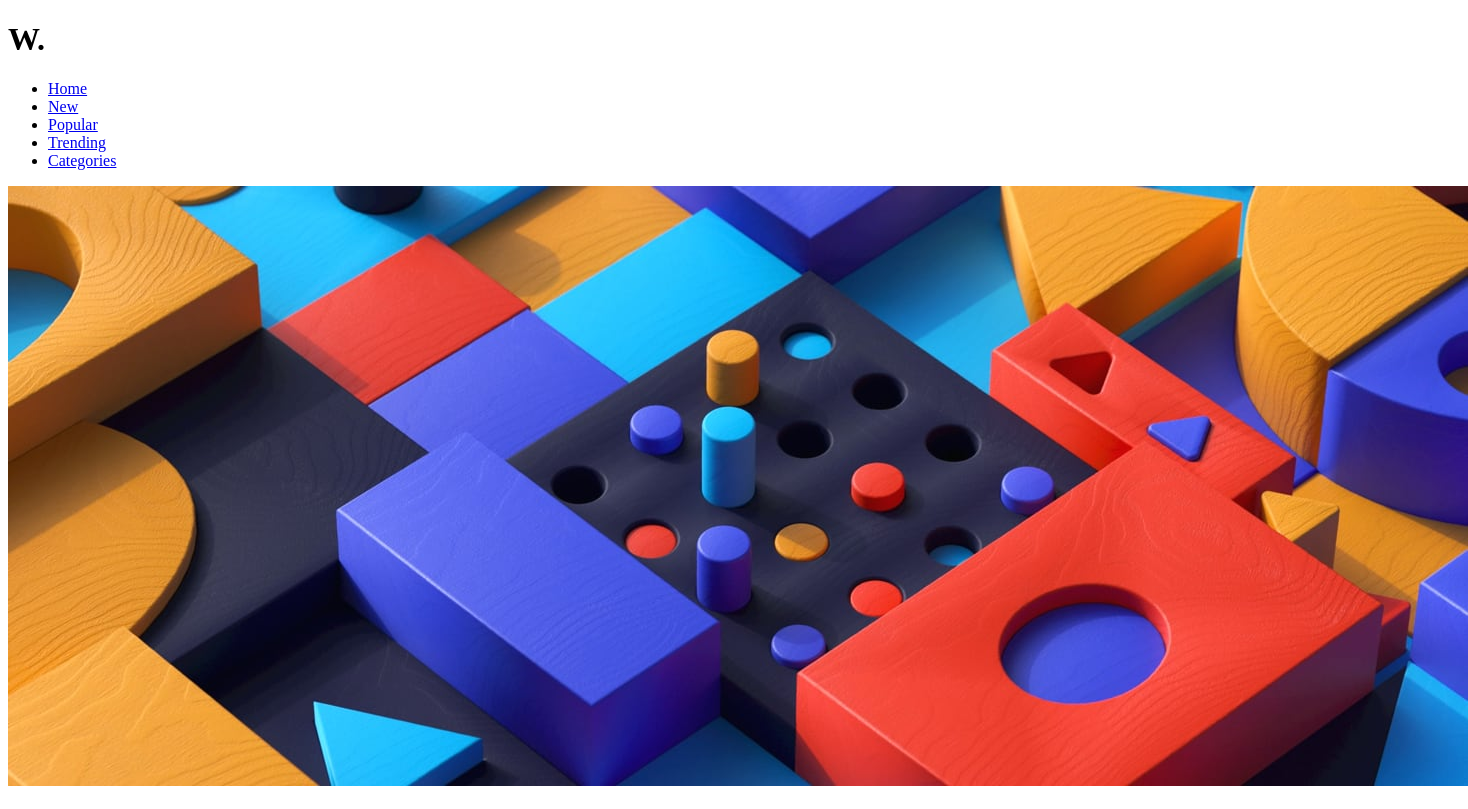
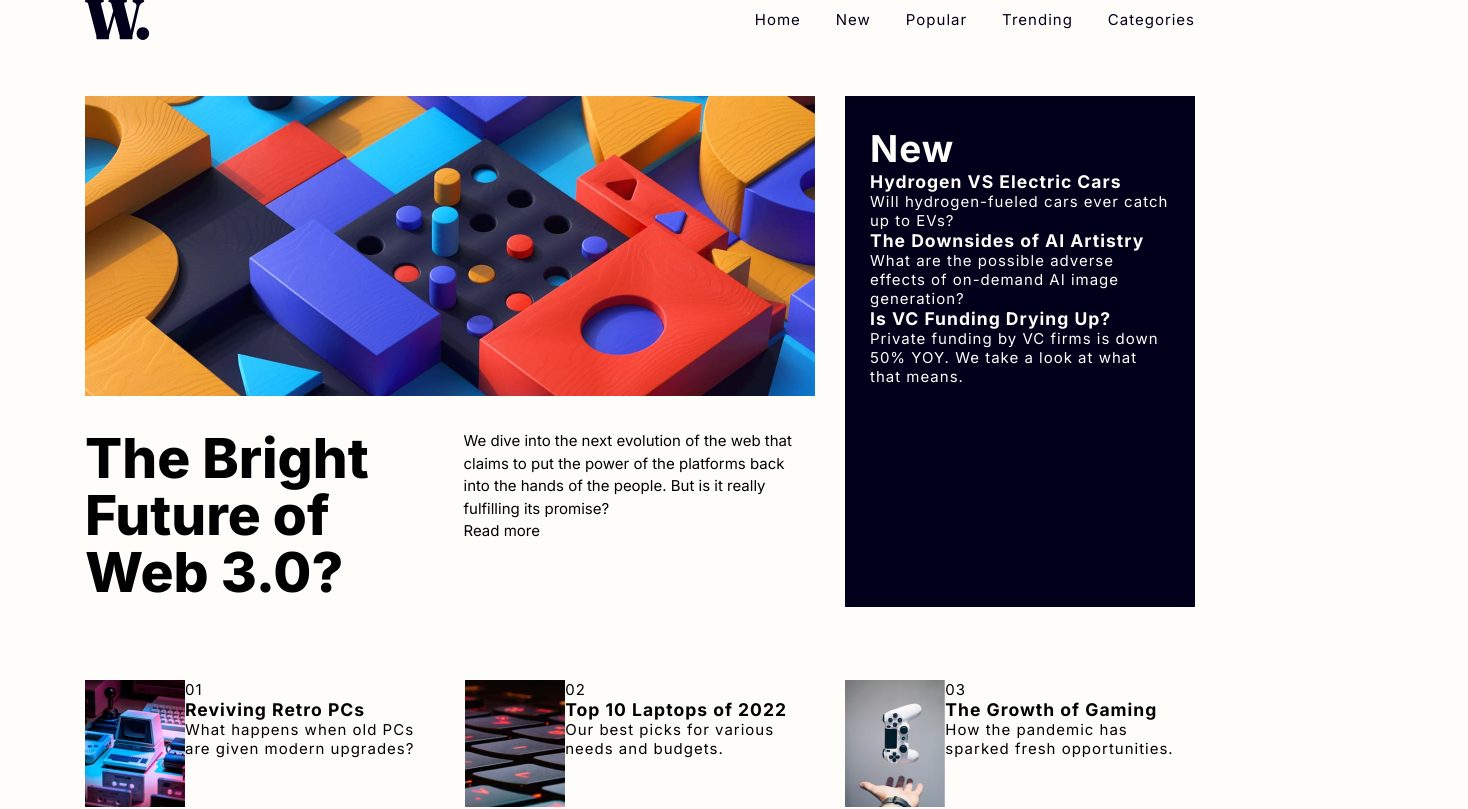
Before and after one commit to Himanshu-196018/news-homepage, a React (Vite) app: page / in a window 1280 px wide. Shown: the top 809 px of the page, 1468 px wide, since content can reach past the window. Built offline with nearby package versions, Linux system fonts and the light colour scheme.

Commit message:
added css part-1

```diff
--- a/src/components/Bottom.jsx
+++ b/src/components/Bottom.jsx
@@ -2,14 +2,14 @@
 
 const Bottom = () => {
   return (
-    <section>
+    <section className="bottom-section">
       <div className="news-card">
         <img src="/images/image-retro-pcs.jpg" alt="Retro PC" />
 
         <div className="info">
           <span>01</span>
           <h3>
-            <a className="hover hover-orangered">Reviving Retro PCs</a>
+            <a className="hover hover-orange">Reviving Retro PCs</a>
           </h3>
           <p>What happens when old PCs are given modern upgrades?</p>
         </div>
@@ -21,7 +21,7 @@ const Bottom = () => {
         <div className="info">
           <span>02</span>
           <h3>
-            <a className="hover hover-orangered">Top 10 Laptops of 2022</a>
+            <a className="hover hover-orange">Top 10 Laptops of 2022</a>
           </h3>
           <p>Our best picks for various needs and budgets.</p>
         </div>
@@ -33,7 +33,7 @@ const Bottom = () => {
         <div className="info">
           <span>03</span>
           <h3>
-            <a className="hover hover-orangered">The Growth of Gaming</a>
+            <a className="hover hover-orange">The Growth of Gaming</a>
           </h3>
           <p>How the pandemic has sparked fresh opportunities.</p>
         </div>
--- a/src/components/Header.jsx
+++ b/src/components/Header.jsx
@@ -1,33 +1,34 @@
-import React from "react";
+// import React from "react";
 
 const Header = () => {
   return (
     <header>
-      <h1>W.</h1>
+      <img src="/images/logo.svg" />
+      <h1 className="sr-only">World News</h1>
       <nav>
         <ul>
           <li>
-            <a href="#" className="nav-link hover hover-orangered">
+            <a href="#" className="nav-link hover hover-orange">
               Home
             </a>
           </li>
           <li>
-            <a href="#" className="nav-link hover hover-orangered">
+            <a href="#" className="nav-link hover hover-orange">
               New
             </a>
           </li>
           <li>
-            <a href="#" className="nav-link hover hover-orangered">
+            <a href="#" className="nav-link hover hover-orange">
               Popular
             </a>
           </li>
           <li>
-            <a href="#" className="nav-link hover hover-orangered">
+            <a href="#" className="nav-link hover hover-orange">
               Trending
             </a>
           </li>
           <li>
-            <a href="#" className="nav-link hover hover-orangered">
+            <a href="#" className="nav-link hover hover-orange">
               Categories
             </a>
           </li>
--- a/src/components/HeroText.jsx
+++ b/src/components/HeroText.jsx
@@ -2,7 +2,7 @@
 
 const HeroText = () => {
   return (
-    <div>
+    <div className="hero-text">
       <h2>The Bright Future of Web 3.0?</h2>
       <div>
         <p>
--- a/src/components/Top.jsx
+++ b/src/components/Top.jsx
@@ -5,7 +5,7 @@ import SideNews from "./SideNews";
 
 const Top = () => {
   return (
-    <section>
+    <section className="top-section">
       <div className="hero-section">
         <HeroImage />
         <HeroText />
--- a/src/main.jsx
+++ b/src/main.jsx
@@ -1,6 +1,7 @@
 import React from "react";
 import ReactDOM from "react-dom/client";
 import App from "./components/App";
+import "./styles/main.css";
 
 ReactDOM.createRoot(document.getElementById("root")).render(
   <React.StrictMode>
--- /dev/null
+++ b/src/styles/main.css
@@ -0,0 +1,117 @@
+@import url("https://fonts.googleapis.com/css2?family=Inter:wght@400;700;800;900&display=swap");
+*,
+::before,
+::after {
+  margin: 0;
+  padding: 0;
+  box-sizing: border-box;
+}
+
+:root {
+  --clr-orange: hsl(35, 77%, 62%);
+  --clr-red: hsl(5, 85%, 63%);
+  --clr-off-white: hsl(36, 100%, 99%);
+  --clr-grayish-blue: hsl(233, 8%, 79%);
+  --clr-dark-grayish-blue: hsl(236, 13%, 42%);
+  --clr-dark-blue: hsl(240, 100%, 5%);
+}
+
+img {
+  max-width: 100%;
+  display: block;
+}
+
+.sr-only {
+  width: 1px;
+  height: 1px;
+  position: absolute;
+  overflow: hidden;
+  margin: -1;
+}
+
+html {
+  font-family: Inter;
+  font-size: 62.5%;
+}
+
+body {
+  font-size: 1.5rem;
+  letter-spacing: 1px;
+  background-color: var(--clr-off-white);
+  min-height: 100vh;
+  display: grid;
+  place-content: center;
+}
+
+#root {
+  width: 100%;
+  max-width: 1110px;
+}
+
+header {
+  display: flex;
+  justify-content: space-between;
+}
+
+ul {
+  list-style-type: none;
+  display: flex;
+}
+
+.nav-link {
+  display: inline-block;
+  padding-block: 1rem;
+  padding-left: 3.5rem;
+  color: var(--clr-dark-blue);
+  text-decoration: none;
+}
+
+.top-section {
+  margin-top: 5.6rem;
+  display: grid;
+  grid-template-columns: 2fr 1fr;
+  gap: 1.5rem;
+}
+
+.hero-text {
+  display: grid;
+  grid-template-columns: 1fr 1fr;
+  column-gap: 2.7rem;
+  line-height: 1.5;
+  letter-spacing: 0;
+  margin-block: 3.4rem 0.8rem;
+}
+.hero-text h2 {
+  font-size: 5.5rem;
+  font-weight: 800;
+  line-height: 1.04;
+}
+
+aside {
+  padding: 3rem 2.5rem;
+  width: 100%;
+  max-width: 35rem;
+  max-height: 51.1rem;
+  background-color: var(--clr-dark-blue);
+  color: var(--clr-off-white);
+  justify-self: flex-end;
+}
+
+aside h2 {
+  font-size: 3.7rem;
+}
+
+.bottom-section {
+  margin-top: 7rem;
+  display: flex;
+  justify-content: space-between;
+}
+
+.news-card {
+  display: flex;
+  width: 31.5%;
+}
+
+.news-card img {
+  width: 100px;
+}
```
